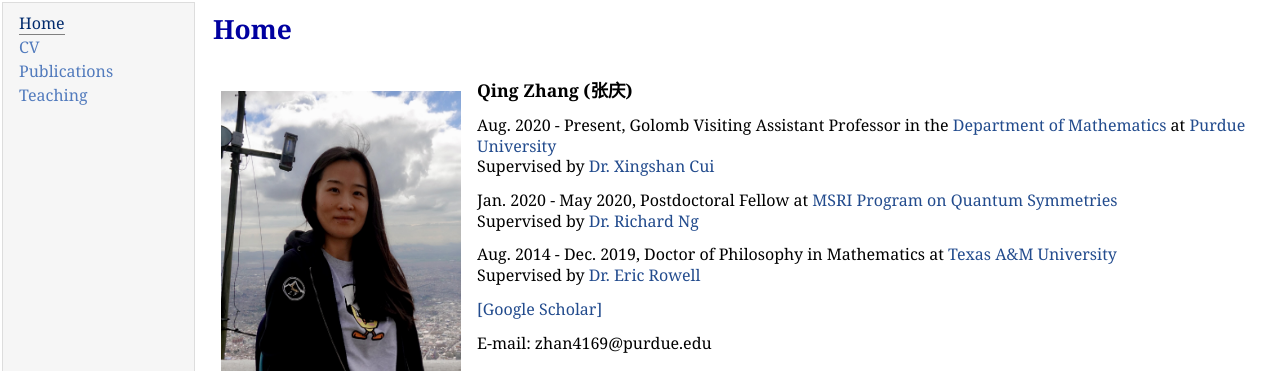
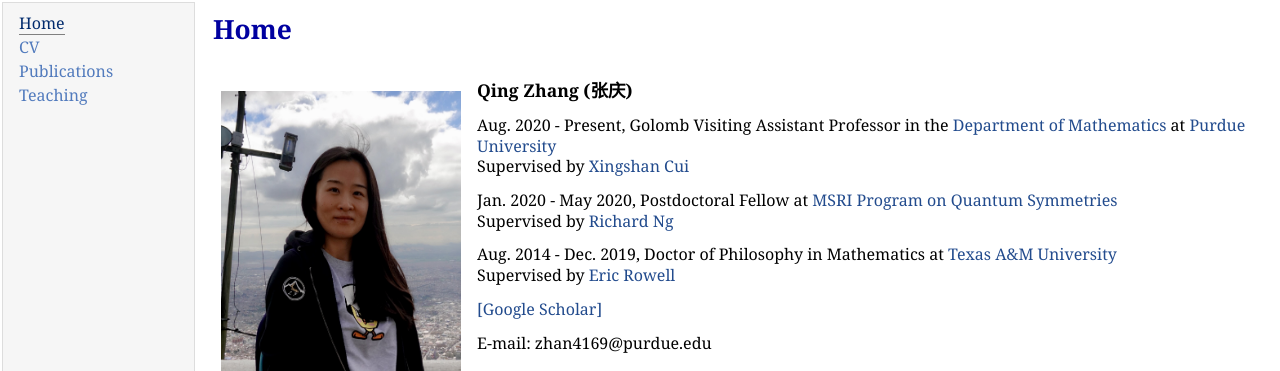
Before and after one commit to zhangqing2513/zhangqing2513.github.io, a Jekyll site: the page index.html, which Jekyll copies as it is, in a window 1280 px wide. Shown: the part 81-452 px from the top of the page. Built offline with Jekyll 4.4.1, drawn with Linux system fonts in a browser that asks for light colours.

```diff
--- a/index.html
+++ b/index.html
@@ -36,16 +36,16 @@
             <p><span style="font-size: 110%"><b>Qing Zhang (张庆)</b></span></p>
             <p>
                 Aug. 2020 - Present,  Golomb Visiting Assistant Professor in the <a href="https://www.math.purdue.edu/" rel="noopener" target="_blank">Department of Mathematics</a> at <a href="https://www.purdue.edu/" rel="noopener" target="_blank">Purdue University</a>&#160<br>
-                Supervised by <a href="https://www.math.purdue.edu/~cui177/">Dr. Xingshan Cui</a>
+                Supervised by <a href="https://www.math.purdue.edu/~cui177/"> Xingshan Cui</a>
     		</p>
     		<p>
     		 Jan. 2020 - May 2020,  Postdoctoral Fellow at <a href="https://www.msri.org/programs/312">MSRI Program on Quantum Symmetries</a><br>
-                Supervised by <a href="https://www.math.lsu.edu/~rng/">Dr. Richard Ng</a>
+                Supervised by <a href="https://www.math.lsu.edu/~rng/"> Richard Ng</a>
         </p>
     		<p>
                 Aug. 2014 - Dec. 2019, Doctor of Philosophy in Mathematics at
                 <a href="https://www.math.tamu.edu/"> Texas A&M University</a> <br>
-                Supervised by <a href="https://www.math.tamu.edu/~rowell/">Dr. Eric Rowell</a>
+                Supervised by <a href="https://www.math.tamu.edu/~rowell/"> Eric Rowell</a>
             </p>
             <p>
 
```
